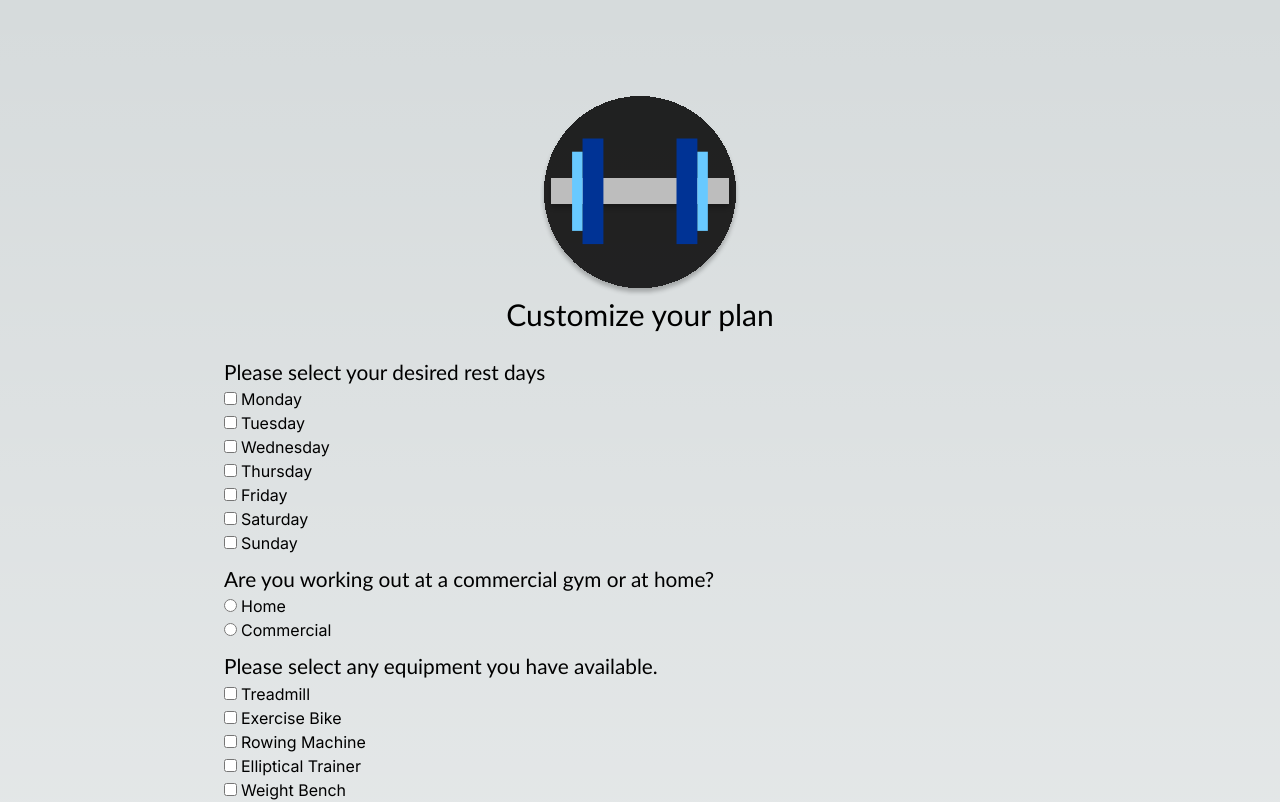
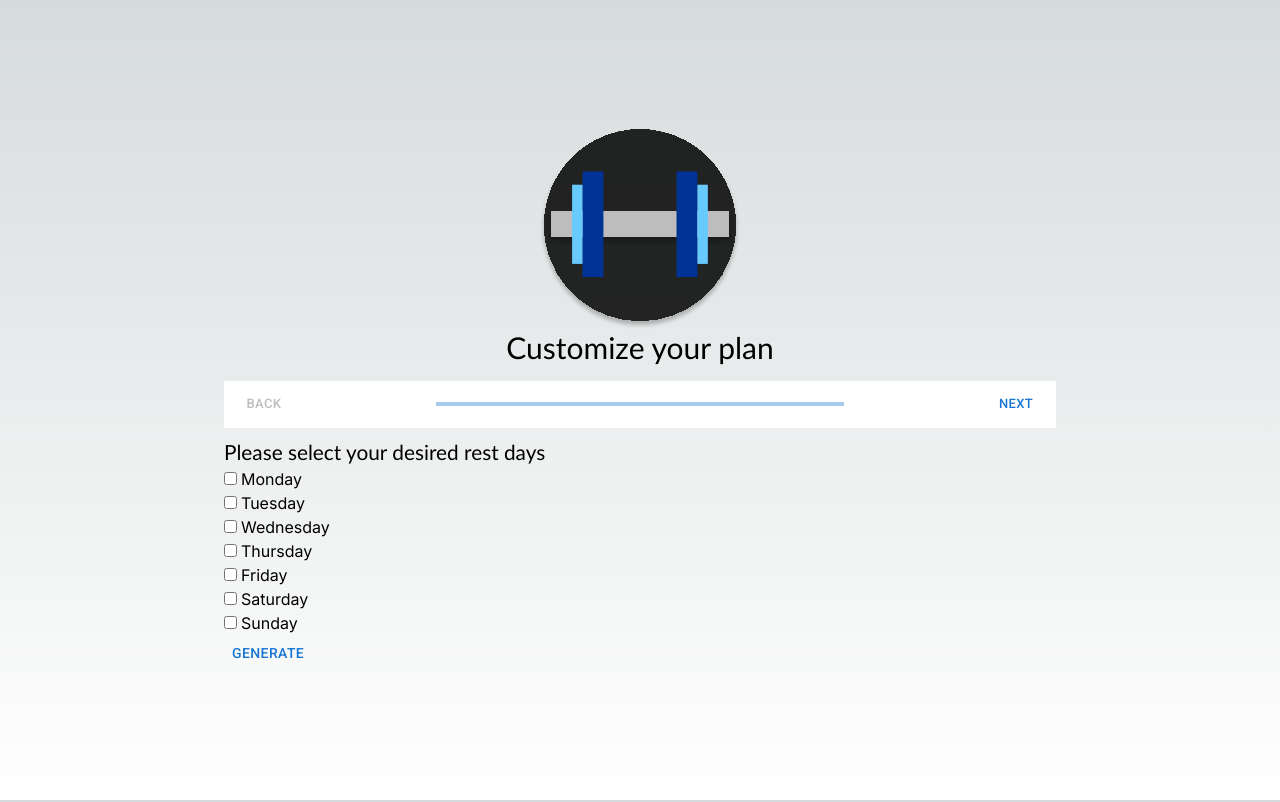
Before and after one commit to pickles27/sweat-smart, a Next.js app: page / in a window 1280 px wide. Shown: the top 802 px of the page. Built offline with nearby package versions, Linux system fonts and the light colour scheme.

Commit message:
wip stepper

```diff
--- a/src/app/layout.tsx
+++ b/src/app/layout.tsx
@@ -1,4 +1,8 @@
 import "./globals.css";
+import "@fontsource/roboto/300.css";
+import "@fontsource/roboto/400.css";
+import "@fontsource/roboto/500.css";
+import "@fontsource/roboto/700.css";
 import type { Metadata } from "next";
 import { Inter } from "next/font/google";
 
--- a/src/components/PreferencesForm.tsx
+++ b/src/components/PreferencesForm.tsx
@@ -1,8 +1,10 @@
-import { Button } from "antd";
 import { IntakeQuestion } from "./IntakeQuestion";
 import { getInitialValues, intakeQuestions } from "@/utils/intakeQuestions";
 import { PlanConstraints } from "@/utils/types.d";
 import { Form, Formik } from "formik";
+import MobileStepper from "@mui/material/MobileStepper";
+import Button from "@mui/material/Button";
+import { useState } from "react";
 
 const initialValues = getInitialValues();
 
@@ -11,17 +13,41 @@ export interface PreferencesFormProps {
 }
 
 export const PreferencesForm = ({ onFormSubmit }: PreferencesFormProps) => {
+  const [step, setStep] = useState(0);
+
+  const handleNext = () => {
+    setStep((prevStep) => prevStep + 1);
+  };
+
+  const handleBack = () => {
+    setStep((prevStep) => prevStep - 1);
+  };
+
   return (
     <Formik initialValues={initialValues} onSubmit={onFormSubmit}>
       <Form>
-        {intakeQuestions.map((question) => (
-          <div key={question.name} className="gap-2">
-            <IntakeQuestion question={question} />
-          </div>
-        ))}
-        <Button className="mt-3" type="primary" htmlType="submit">
-          generate
-        </Button>
+        <MobileStepper
+          variant="progress"
+          steps={intakeQuestions.length}
+          activeStep={step}
+          position="static"
+          nextButton={
+            <Button
+              size="small"
+              onClick={handleNext}
+              disabled={step === intakeQuestions.length - 1}
+            >
+              Next
+            </Button>
+          }
+          backButton={
+            <Button size="small" onClick={handleBack} disabled={step === 0}>
+              Back
+            </Button>
+          }
+        />
+        <IntakeQuestion question={intakeQuestions[step]} />
+        <Button className="mt-3 hover:bg-slate-500">generate</Button>
       </Form>
     </Formik>
   );
```
